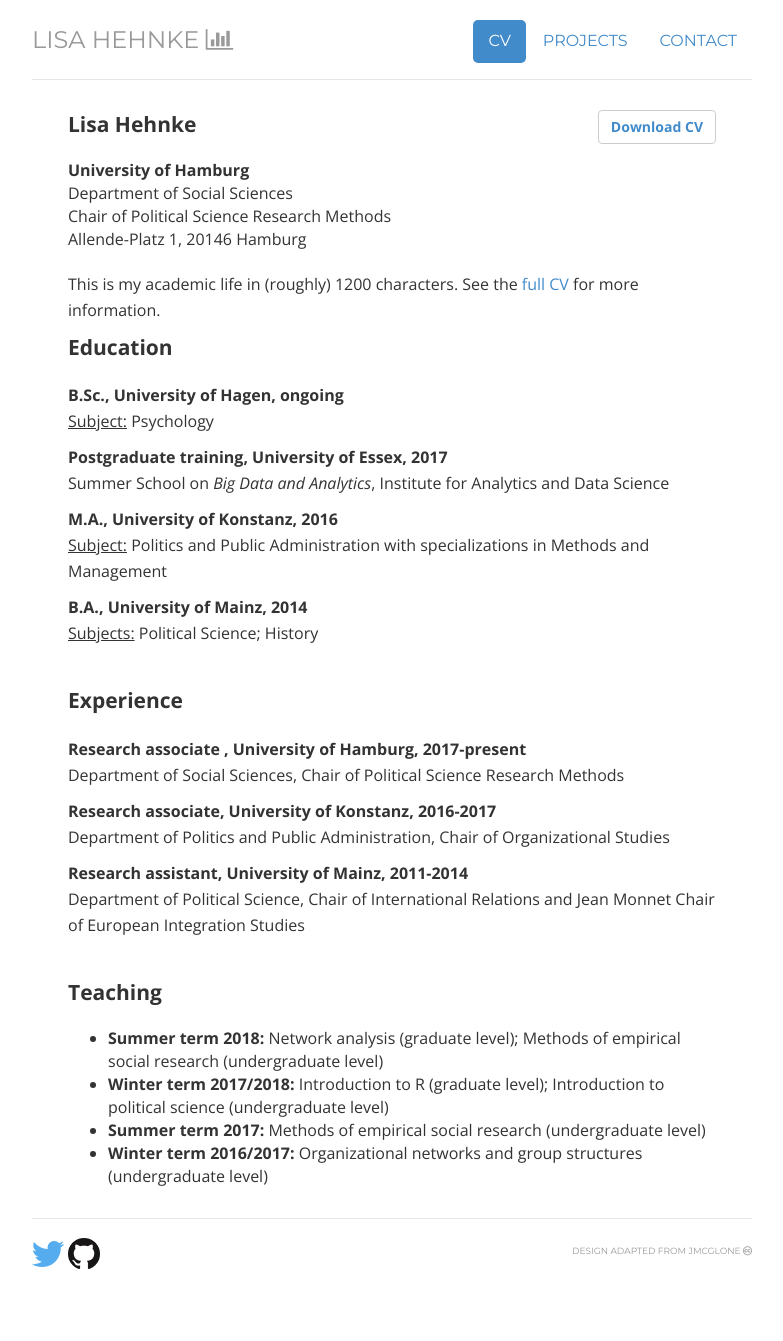
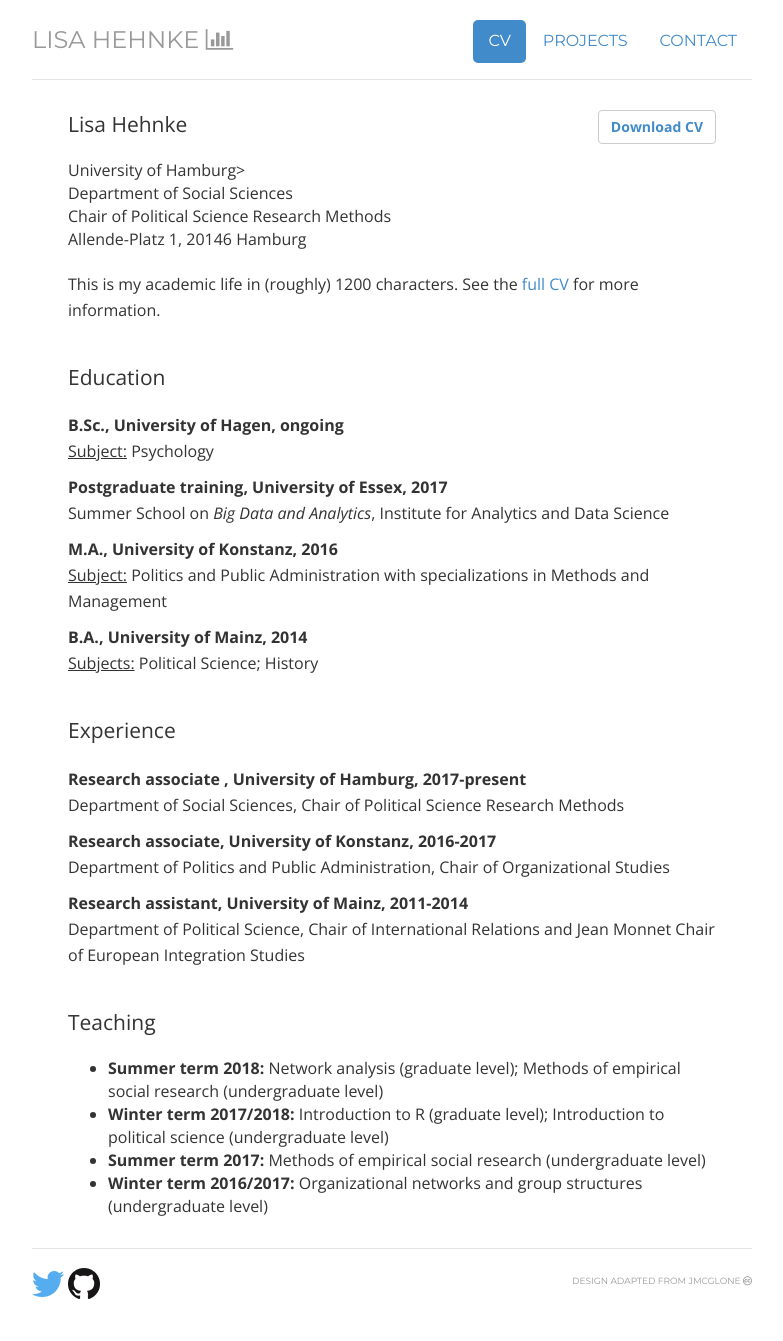
Before and after one commit to lhehnke/lhehnke.github.io, a Jekyll site: the page built from cv/index.html, in a window 1280 px wide. Shown: the whole page, without its empty margins (248-1031 px from the left). Built offline with Jekyll 4.4.1, drawn with Linux system fonts in a browser that asks for light colours; nearby versions of some CDN libraries; some web fonts are replaced; before the commit the page ends 1311 px from its top, so only the background shows below that.

Commit message:
Adapt style

```diff
--- a/cv/index.html
+++ b/cv/index.html
@@ -13,20 +13,20 @@ description: CV for Lisa Hehnke, a researcher, data scientist, psychology studen
 	<a href="https://lhehnke.github.io/files/CV_Lisa_Hehnke.pdf" class="btn btn-default pull-right" title="Download CV as PDF"><span style="color:#428bca"><strong>Download CV</strong></span></a>
 
 				<div itemscope itemtype="http://data-vocabulary.org/Person">
-         <span itemprop="name"><p class="lead"><strong>Lisa Hehnke</strong></p></span>
+         <span itemprop="name"><p class="lead">Lisa Hehnke</p></span>
 				<address>
-				<span itemprop="affiliation"><strong>University of Hamburg</strong><br></span>
+				<span itemprop="affiliation">University of Hamburg><br></span>
 				<span itemprop="affiliation">Department of Social Sciences<br></span>
 				Chair of Political Science Research Methods<br>
 				Allende-Platz 1, 20146 Hamburg<br>
 				</address>
 				</div>
 
-				<p>This is my academic life in (roughly) 1200 characters. See the <a href="/files/CV_Lisa_Hehnke.pdf">full CV</a> for more information. </p>
+				<p style="margin-bottom:40px">This is my academic life in (roughly) 1200 characters. See the <a href="/files/CV_Lisa_Hehnke.pdf">full CV</a> for more information. </p>
 
 
 
-				<p class="lead"><strong>Education</strong></p>
+				<p class="lead">Education</p>
 
 					<p><strong> B.Sc., University of Hagen, ongoing</strong><br>
 				<u>Subject:</u> Psychology </p>
@@ -42,7 +42,7 @@ description: CV for Lisa Hehnke, a researcher, data scientist, psychology studen
 
 
 
-				<p class="lead"><strong>Experience</strong></p>
+				<p class="lead">Experience</p>
 
 				<p><strong> Research associate , University of Hamburg, 2017-present</strong><br>
 				Department of Social Sciences, Chair of Political Science Research Methods </p>
@@ -56,7 +56,7 @@ description: CV for Lisa Hehnke, a researcher, data scientist, psychology studen
 
 
 
-				<p class="lead"><strong>Teaching</strong></p>
+				<p class="lead">Teaching</p>
 
     <ul>
 				<li><strong>Summer term 2018:</strong> Network analysis (graduate level); Methods of empirical social research (undergraduate level)</li>
```
